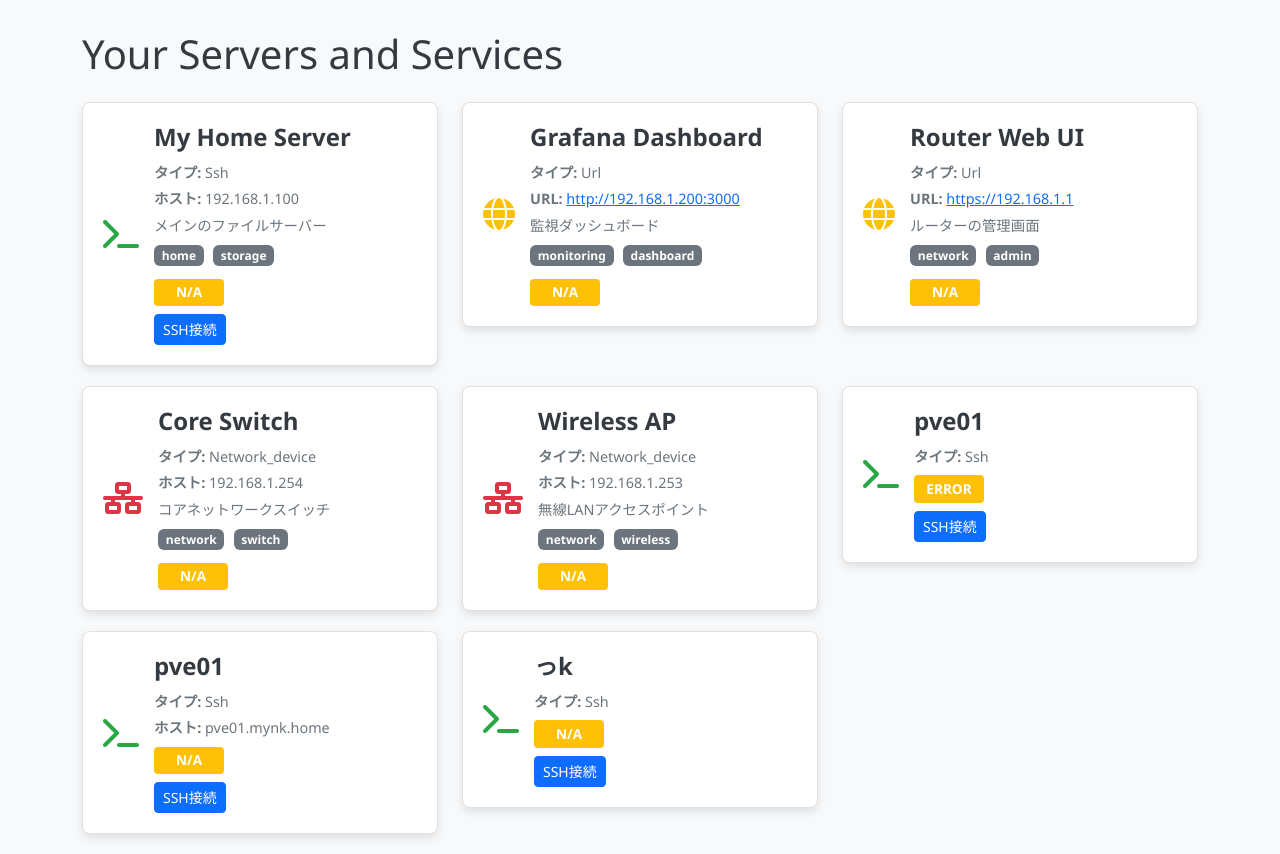
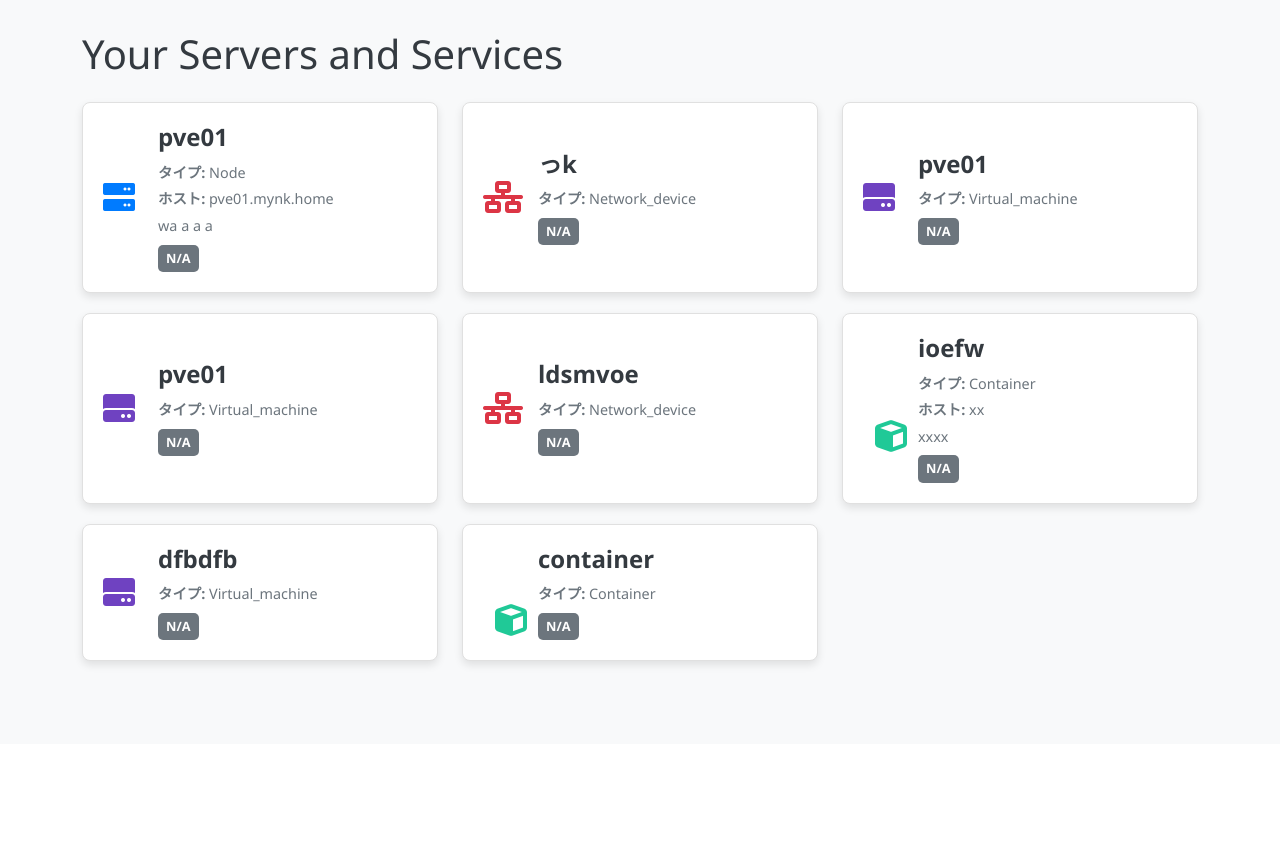
Before and after one commit to nekoy3/ServerDeck, a Flask app: page / in a window 1280 px wide. Shown: the part 56-910 px from the top of the page. After the commit the page ends 724 px from the top, so only its background shows below. Run offline with Flask 3, Linux system fonts and the light colour scheme; the visitor is signed in with stand-in values (Sample User, id 1).

Commit message:
レイアウト調整（途中）

```diff
--- a/app.py
+++ b/app.py
@@ -345,9 +345,11 @@ def handle_start_ssh(data):
         app.logger.debug(f"Server '{server_id}' not found.");
         emit('ssh_output', {'output': f"Error: Server '{server_id}' not found in configuration.\r\n"});
         return
-    if server_info.get('type') != 'ssh':
-        app.logger.debug(f"Server '{server_id}' is not an SSH type server.");
-        emit('ssh_output', {'output': f"Error: Server '{server_id}' is not an SSH type server.\r\n"});
+    # Allow SSH connection for 'node', 'virtual_machine', 'network_device', 'container' types
+    ssh_connectable_types = ['node', 'virtual_machine', 'network_device', 'container']
+    if server_info.get('type') not in ssh_connectable_types:
+        app.logger.debug(f"Server '{server_id}' is not an SSH connectable type server.");
+        emit('ssh_output', {'output': f"Error: Server '{server_id}' is not an SSH connectable type server.\r\n"});
         return
     try:
         client = paramiko.SSHClient();
--- a/static/css/style.css
+++ b/static/css/style.css
@@ -14,13 +14,13 @@
 
 /* Dark theme variables */
 .dark-theme {
-    --body-bg: #212529; /* Dark background */
-    --card-bg: #343a40; /* Darker card background */
-    --card-border: #495057; /* Darker border */
-    --text-color-primary: #f8f9fa; /* Light text */
-    --text-color-secondary: #ced4da; /* Lighter secondary text */
-    --footer-bg: #343a40; /* Darker footer */
-    --footer-border: #495057; /* Darker footer border */
+    --body-bg: #212529;
+    --card-bg: #343a40;
+    --card-border: #495057;
+    --text-color-primary: #f8f9fa;
+    --text-color-secondary: #ced4da;
+    --footer-bg: #343a40;
+    --footer-border: #495057;
     --add-card-border: #495057;
     --add-card-hover-bg: #495057;
     --add-card-icon-color: #ced4da;
@@ -29,33 +29,81 @@
 body {
     background-color: var(--body-bg);
     font-family: 'Segoe UI', Tahoma, Geneva, Verdana, sans-serif;
-    color: var(--text-color-primary); /* Apply text color to body */
+    color: var(--text-color-primary);
 }
 
 .container {
     margin-top: 30px;
 }
 
+/* --- カードの基本と高さ揃え --- */
+.row {
+    display: flex;
+    flex-wrap: wrap;
+}
+
+.col-md-4 {
+    display: flex;
+    padding-bottom: 20px;
+}
+
 .server-card {
     background-color: var(--card-bg);
     border: 1px solid var(--card-border);
     border-radius: 8px;
-    box-shadow: 0 4px 8px rgba(0, 0, 0, 0.1);
+    box-shadow: 0 4px 8px rgba(0,0,0,0.1);
     transition: transform 0.3s ease, box-shadow 0.3s ease;
-    cursor: pointer;
-    margin-bottom: 20px;
-    overflow: hidden;
+    width: 100%;
+    flex-grow: 1;
 }
 
 .server-card:hover {
     transform: translateY(-5px);
-    box-shadow: 0 8px 16px rgba(0, 0, 0, 0.2);
+    box-shadow: 0 8px 16px rgba(0,0,0,0.2);
 }
 
+/* --- カード内部のレイアウト --- */
 .server-card-body {
+    position: relative;
     padding: 20px;
+    height: 100%;
 }
 
+.server-card-icon {
+    position: absolute;
+    left: 20px;
+    top: 50%;
+    transform: translateY(-50%); /* ★基本の垂直中央揃え */
+    font-size: 2rem;
+    color: var(--text-color-secondary);
+}
+
+.server-card-info {
+    margin-left: 55px;
+    overflow-wrap: break-word; /* ★テキストのはみ出しを防止 */
+}
+
+
+/* --- 個別のアイコンの色と位置調整 --- */
+.server-card-icon.node {
+    color: #007bff;
+}
+
+.server-card-icon.virtual_machine {
+    color: #6f42c1;
+}
+
+.server-card-icon.network_device {
+    color: #dc3545;
+}
+
+.server-card-icon.container {
+    color: #20c997;
+    transform: translateY(-55%); /* ★コンテナアイコンを少し上に微調整 */
+}
+
+
+/* --- テキストとタグのスタイル --- */
 .server-card-title {
     font-size: 1.5rem;
     font-weight: bold;
@@ -74,26 +122,9 @@ body {
     margin-bottom: 5px;
 }
 
-/* Icon styling based on type */
-.server-card-icon {
-    font-size: 2rem;
-    margin-right: 15px;
-    color: #007bff; /* Default blue - keep as is for now, or define a variable if needed */
-}
 
-.server-card-icon.ssh {
-    color: #28a745; /* Green for SSH */
-}
-
-.server-card-icon.url {
-    color: #ffc107; /* Yellow for URL */
-}
-
-.server-card-icon.network_device {
-    color: #dc3545; /* Red for Network Device */
-}
-
-/* Config Page Specific Styles */
+/* --- 設定ページのスタイル（省略） --- */
+/* (以下、変更がないため省略しますが、実際のファイルには残してください) */
 .add-server-card {
     border: 2px dashed var(--add-card-border);
     display: flex;
@@ -103,122 +134,15 @@ body {
     cursor: pointer;
     transition: background-color 0.3s ease;
 }
-
-.add-server-card:hover {
-    background-color: var(--add-card-hover-bg);
-}
-
-.add-server-card .fa-plus-circle {
-    font-size: 3rem;
-    color: var(--add-card-icon-color);
-}
-
-.config-server-card .card-body {
-    display: flex;
-    flex-direction: column;
-    justify-content: space-between;
-    height: 100%;
-}
-
-.config-server-card .card-footer {
-    background-color: var(--footer-bg);
-    border-top: 1px solid var(--footer-border);
-    padding: 10px 20px;
-    display: flex;
-    justify-content: flex-end;
-    gap: 10px;
-}
-
-/* Adjust Bootstrap navbar for dark theme */
-.dark-theme .navbar {
-    background-color: var(--card-bg) !important; /* Use card-bg for navbar in dark theme */
-}
-
-.dark-theme .navbar-brand,
-.dark-theme .nav-link,
-.dark-theme .dropdown-toggle {
-    color: var(--text-color-primary) !important;
-}
-
-.dark-theme .dropdown-menu {
-    background-color: var(--card-bg);
-    border: 1px solid var(--card-border);
-}
-
-.dark-theme .dropdown-item {
-    color: var(--text-color-primary);
-}
-
-.dark-theme .dropdown-item:hover {
-    background-color: var(--footer-border);
-}
-
-/* Adjust Bootstrap modal for dark theme */
-.dark-theme .modal-content {
-    background-color: var(--card-bg);
-    color: var(--text-color-primary);
-}
-
-.dark-theme .modal-header,
-.dark-theme .modal-footer {
-    background-color: var(--footer-bg);
-    border-color: var(--footer-border);
-}
-
-.dark-theme .modal-title {
-    color: var(--text-color-primary);
-}
-
-.dark-theme .btn-close {
-    filter: invert(1); /* Invert close button color for dark theme */
-}
-
-/* Adjust form elements for dark theme */
-.dark-theme .form-control,
-.dark-theme .form-select {
-    background-color: var(--footer-border);
-    color: var(--text-color-primary);
-    border-color: var(--card-border);
-}
-
-.dark-theme .form-control::placeholder {
-    color: var(--text-color-secondary);
-}
-
-.dark-theme .form-control:focus,
-.dark-theme .form-select:focus {
-    background-color: var(--footer-border);
-    color: var(--text-color-primary);
-    border-color: #0d6efd; /* Bootstrap primary blue */
-    box-shadow: 0 0 0 0.25rem rgba(49, 132, 253, 0.25);
-}
-
-.dark-theme .list-group-item {
-    background-color: var(--card-bg);
-    color: var(--text-color-primary);
-    border-color: var(--card-border);
-}
-
-.dark-theme .text-muted {
-    color: var(--text-color-secondary) !important;
-}
-
-.dark-theme .badge.bg-secondary {
-    background-color: var(--footer-border) !important;
-    color: var(--text-color-primary) !important;
-}
-/* Ping Status Styles */
+/* --- Ping Status Box --- */
 .ping-status-box {
-    display: inline-flex;
-    align-items: center;
-    justify-content: center;
-    padding: 0.25em 0.6em;
-    border-radius: 0.3em;
-    font-size: 0.85em;
+    display: inline-block;
+    padding: 4px 8px;
+    border-radius: 5px;
+    font-size: 0.8rem;
     font-weight: bold;
-    color: #fff; /* Default white text */
-    min-width: 70px; /* Ensure consistent width */
-    text-align: center;
+    text-transform: uppercase;
+    color: white; /* Default text color for status boxes */
 }
 
 .ping-status-box.online {
@@ -229,10 +153,11 @@ body {
     background-color: #dc3545; /* Red */
 }
 
-.ping-status-box.na {
+.ping-status-box.checking {
     background-color: #ffc107; /* Yellow/Orange */
+    color: #343a40; /* Dark text for yellow background */
 }
 
-.ping-status-box.checking {
+.ping-status-box.na {
     background-color: #6c757d; /* Grey */
 }
--- a/static/js/script.js
+++ b/static/js/script.js
@@ -184,19 +184,21 @@ document.addEventListener('DOMContentLoaded', function() {
 
         function getIconClass(type) {
             switch (type) {
-                case 'ssh': return 'fa-terminal ssh';
-                case 'url': return 'fa-globe url';
-                case 'network_device': return 'fa-network-wired network_device';
-                default: return 'fa-server';
+                case 'node': return 'fa-server';
+                case 'virtual_machine': return 'fa-hard-drive';
+                case 'network_device': return 'fa-network-wired';
+                case 'container': return 'fa-cube';
+                default: return 'fa-question-circle'; // Unknown type
             }
         }
 
         function getTypeDisplayName(type) {
             switch (type) {
-                case 'ssh': return 'SSHサーバー';
-                case 'url': return 'URLサービス';
+                case 'node': return 'ノード';
+                case 'virtual_machine': return '仮想マシン';
                 case 'network_device': return 'ネットワークデバイス';
-                default: return type;
+                case 'container': return 'コンテナ';
+                default: return '不明';
             }
         }
 
@@ -289,14 +291,15 @@ document.addEventListener('DOMContentLoaded', function() {
             // Hide all by default
             hostGroup.style.display = 'none';
             portGroup.style.display = 'none';
-            urlGroup.style.display = 'none';
+            urlGroup.style.display = 'none'; // This group will effectively be unused now
             usernameGroup.style.display = 'none';
             authMethodGroup.style.display = 'none';
             passwordGroup.style.display = 'none';
-            sshKeySelectGroup.style.display = 'none'; // Changed from Path to Select
+            sshKeySelectGroup.style.display = 'none';
 
             // Show relevant fields based on type
-            if (type === 'ssh' || type === 'network_device') {
+            // All new types (node, virtual_machine, container) and network_device will use host/SSH related fields
+            if (['node', 'virtual_machine', 'network_device', 'container'].includes(type)) {
                 hostGroup.style.display = 'block';
                 portGroup.style.display = 'block';
                 usernameGroup.style.display = 'block';
@@ -304,16 +307,11 @@ document.addEventListener('DOMContentLoaded', function() {
                 // Further toggle based on auth method
                 if (serverAuthMethodSelect.value === 'password') {
                     passwordGroup.style.display = 'block';
-                }
-
-                else {
-                    sshKeySelectGroup.style.display = 'block'; // Show SSH key select
+                } else {
+                    sshKeySelectGroup.style.display = 'block';
                 }
             }
-
-            else if (type === 'url') {
-                urlGroup.style.display = 'block';
-            }
+            // No 'url' type anymore, so no 'else if (type === 'url')' block needed
         }
 
         // Event listener for type select change
--- a/templates/config_modal_content.html
+++ b/templates/config_modal_content.html
@@ -23,9 +23,10 @@
                     <div class="mb-3">
                         <label for="serverType" class="form-label">タイプ</label>
                         <select class="form-select" id="serverType" name="type" required>
-                            <option value="ssh">SSHサーバー</option>
-                            <option value="url">URLサービス</option>
+                            <option value="node">ノード</option>
+                            <option value="virtual_machine">仮想マシン</option>
                             <option value="network_device">ネットワークデバイス</option>
+                            <option value="container">コンテナ</option>
                         </select>
                     </div>
                     <div class="mb-3" id="hostGroup">
--- a/templates/index.html
+++ b/templates/index.html
@@ -54,8 +54,8 @@
             <div class="col-md-4">
                 <div class="card server-card" data-server-id="{{ server.id }}">
                     <div class="card-body server-card-body d-flex align-items-center">
-                        <i class="server-card-icon fas {% if server.type == 'ssh' %}fa-terminal ssh{% elif server.type == 'url' %}fa-globe url{% elif server.type == 'network_device' %}fa-network-wired network_device{% else %}fa-server{% endif %}"></i>
-                        <div>
+                        <i class="server-card-icon fas {% if server.type == 'node' %}fa-server node{% elif server.type == 'virtual_machine' %}fa-hard-drive virtual_machine{% elif server.type == 'network_device' %}fa-network-wired network_device{% elif server.type == 'container' %}fa-cube container{% else %}fa-question-circle{% endif %}"></i>
+                        <div class="server-card-info">
                             <h5 class="card-title server-card-title">{{ server.name }}</h5>
                             <p class="card-text server-card-text"><strong>タイプ:</strong> {{ server.type | capitalize }}</p>
                             {% if server.host %}
@@ -77,13 +77,13 @@
                             <div class="d-flex align-items-center mt-2">
                                 <div class="ping-status-box" id="ping-status-{{ server.id }}"></div>
                             </div>
-                            {% if server.type == 'ssh' %}
-                            <div class="mt-2">
-                                <a href="/ssh/{{ server.id }}" class="btn btn-primary btn-sm">SSH接続</a>
-                            </div>
-                            {% endif %}
                         </div>
                     </div>
+                    {% if server.type == 'ssh' %}
+                    <div class="card-footer server-card-footer">
+                        <a href="/ssh/{{ server.id }}" class="btn btn-primary btn-sm">SSH接続</a>
+                    </div>
+                    {% endif %}
                 </div>
             </div>
             {% endfor %}
```
Also changed, not shown: config/servers.yaml (+43 -62 lines).
